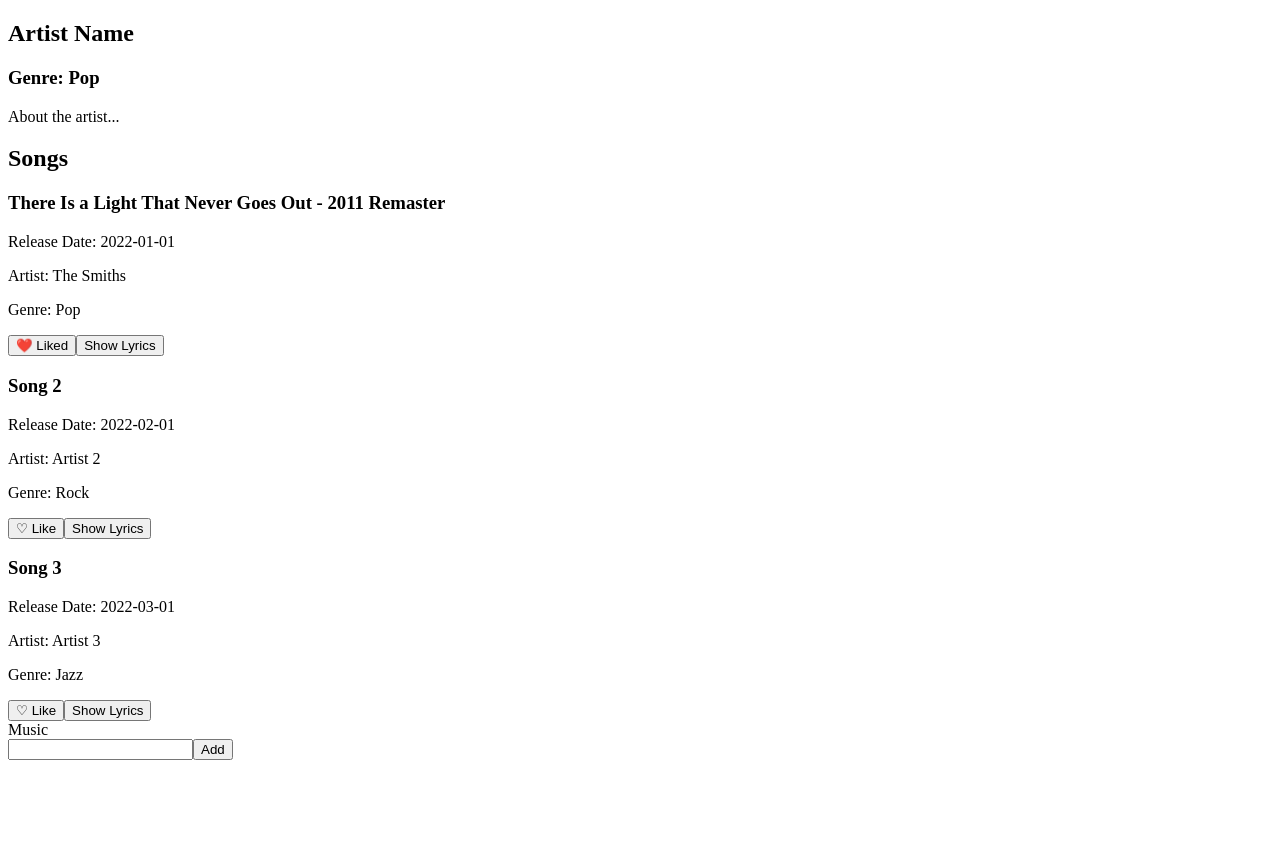
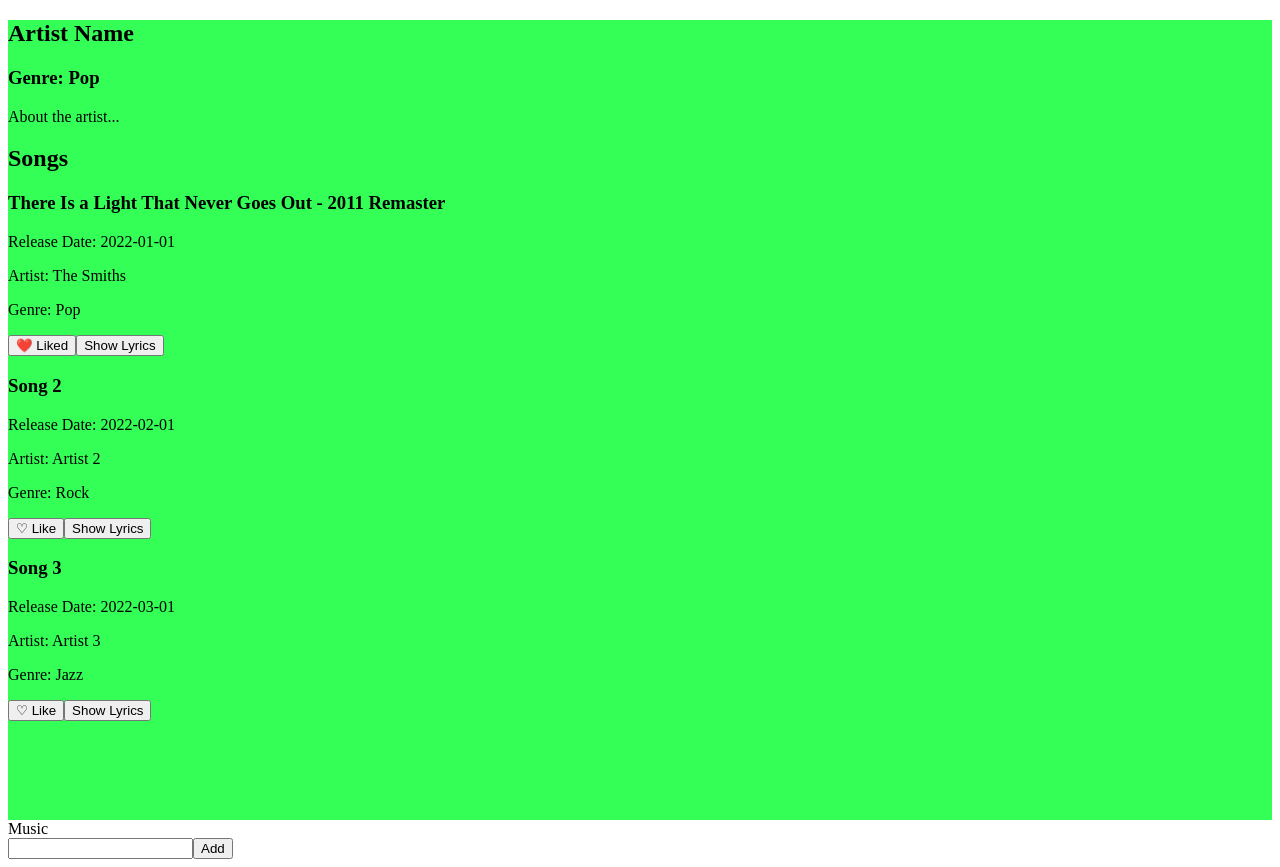
Before and after one commit to Lukeoakins/Music-frontend, a React (Vite) app: page / in a window 1280 px wide. Before the commit the page ends 800 px from the top, so only its background shows below. Built offline with nearby package versions, Linux system fonts and the light colour scheme.

Commit message:
added background colour change intervals

```diff
--- a/src/App.jsx
+++ b/src/App.jsx
@@ -1,9 +1,20 @@
-import React, { useState } from "react";
+import React, { useState, useEffect } from "react";
 import ArtistInfo from "./components/ArtistInfo";
 import SongList from "./components/SongList";
 
 export default function App() {
   const [inputText, setInputText] = useState("");
+
+  const colours = ["#FF5733", "#33FF57", "#3357FF", "#F333FF", "#33FFF5"];
+  const [colourIndex, setColourIndex] = useState(0)
+
+  useEffect(() => {
+    const interval = setInterval(() => {
+      setColourIndex(prev => (prev + 1) % colours.length)
+    }, 5000)
+
+    return () => clearInterval(interval)
+  }, [])
 
   function handleText(e) {
     setInputText(e.target.value);
@@ -46,7 +57,7 @@ export default function App() {
 
   return (
     <>
-      <div>
+      <div style={{ backgroundColor: colours[colourIndex], minHeight: "100vh" }}>
         <ArtistInfo />
         <SongList songs={songs} toggleLike={toggleLike} />
       </div>
```
